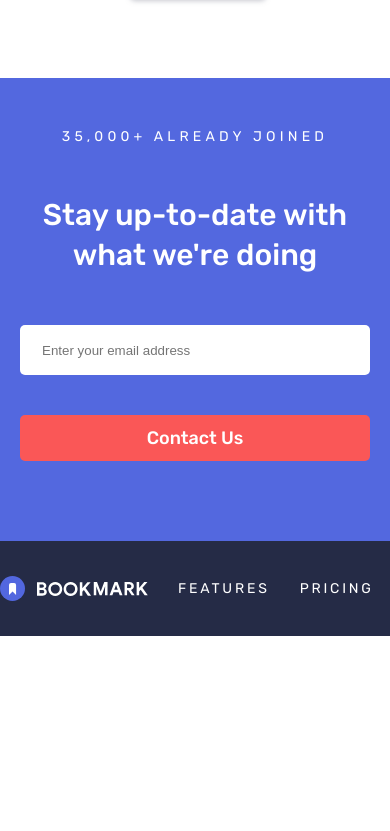
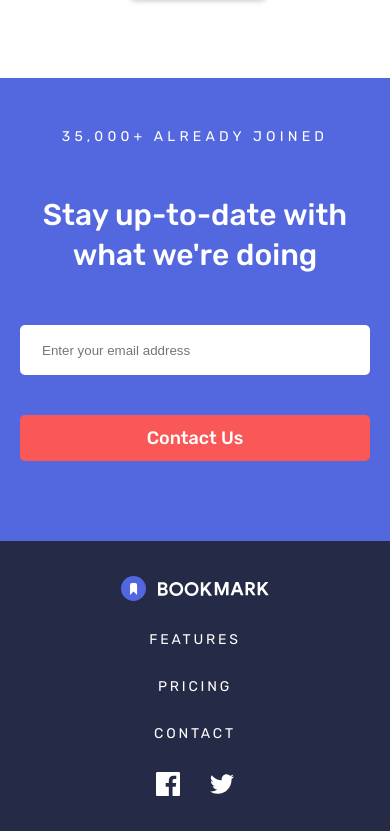
Before and after one commit to nicoleyry/bookmark-landing-page, a React (Create React App) app: page / in a window 390 px wide. Shown: the part 3763-4594 px from the top of the page. Before the commit the page ends 4399 px from the top, so only its background shows below. Built offline with nearby package versions, Linux system fonts and the light colour scheme.

Commit message:
finish mobile footer section

```diff
--- a/src/styles/footer.scss
+++ b/src/styles/footer.scss
@@ -11,12 +11,21 @@
 		justify-content: space-between;
 		align-items: center;
 		margin: 0 auto;
-		padding: 35px 0;
+		padding: 35px 20px;
+
+		@media screen and (max-width: var.$breakpoint-m) {
+			flex-direction: column;
+			gap: 30px;
+		}
 
 		& .menu-container {
 			display: flex;
 			gap: 30px;
 			align-items: center;
+
+			@media screen and (max-width: var.$breakpoint-m) {
+				flex-direction: column;
+			}
 
 			& .menu {
 				@include mix.menu-text(var.$white);
```
